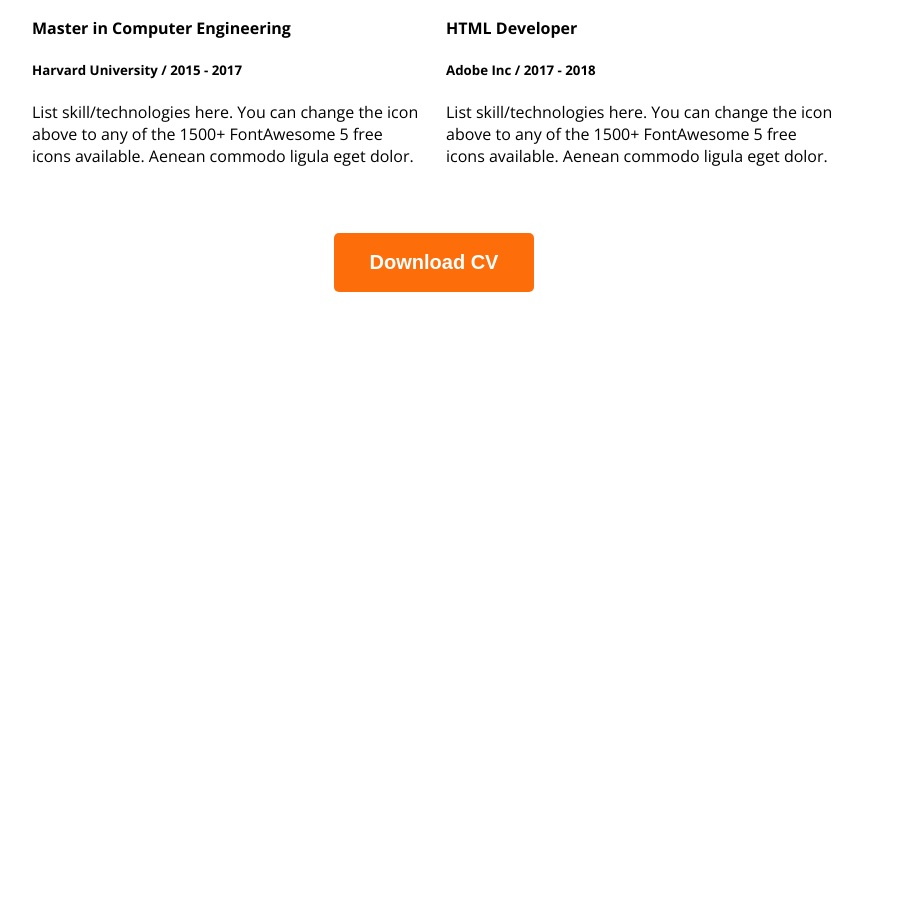
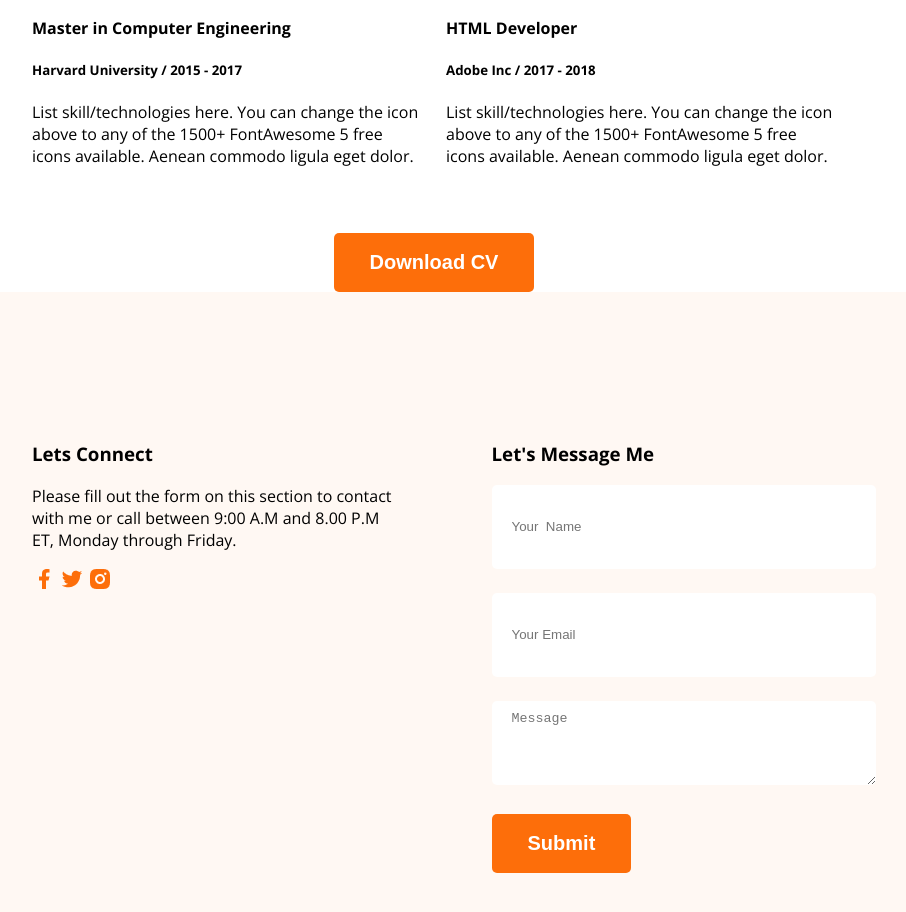
Before and after one commit to Md-Shifaz-Mamur/my-developer-portfolio, a plain HTML site: page index.html in a window 1280 px wide. Shown: the part 3870-4782 px from the top of the page, without its empty margins (206-1112 px from the left). Before the commit the page ends 4170 px from the top, so only its background shows below. Drawn offline with nearby package versions, Linux system fonts and the light colour scheme.

Commit message:
final commit

```diff
--- a/index.html
+++ b/index.html
@@ -153,8 +153,27 @@
         </div>
 
     </main>
-    <footer>
+    <footer class="footer-bg">
+        <div class="footer-column">
+            <h3 class="section-title">Lets Connect</h3>
+            <p class="section-description">Please fill out the form on this section to contact with me or call between
+                9:00 A.M and 8.00 P.M ET, Monday through Friday.</p>
+            <div class="footer-icon">
+                <a href=""><img src="./images/icons/facebook.png" alt=""></a>
+                <a href=""><img src="./images/icons/twitter.png" alt=""></a>
+                <a href=""><img src="./images/icons/insta.png" alt=""></a>
+            </div>
+        </div>
 
+        <div class="footer-column">
+            <h3 class="section-title">Let's Message Me</h3>
+            <form action="">
+                <input type="text" name="" id="" placeholder="Your  Name">
+                <input type="email" name="" id="" placeholder="Your Email">
+                <textarea name="" id="" cols="30" rows="40" placeholder="Message"></textarea>
+                <input type="submit" value="Submit" >
+            </form>
+        </div>
 
     </footer>
 
--- a/styles/style.css
+++ b/styles/style.css
@@ -172,3 +172,37 @@ nav ul {
 .summary-column-h3{
     font-size: 30px;
 }
+
+/* footer  */
+.footer-bg{
+
+background-color: #FFF8F3;
+
+}
+
+.footer-bg{
+    padding: 130px 230px;
+    display: flex;
+    gap: 100px;
+
+}
+
+footer input[type="text"], footer input[type="email"], footer textarea{
+    height: 64px;
+    border-radius: 5px;
+    background-color: #FFFFFF;
+    width: 100%;
+    padding: 10px 20px;
+    margin-bottom: 24px;
+    border: none;
+}
+
+footer input[type="submit"]{
+    background-color: #FD6E0A;
+    font-weight: bold;
+    border: none;
+    color: #FFFFFF;
+    padding: 18px 36px;
+    border-radius: 5px;
+    font-size: 20px;
+}
```
Lines whose indentation alone changed are shown as unchanged.
